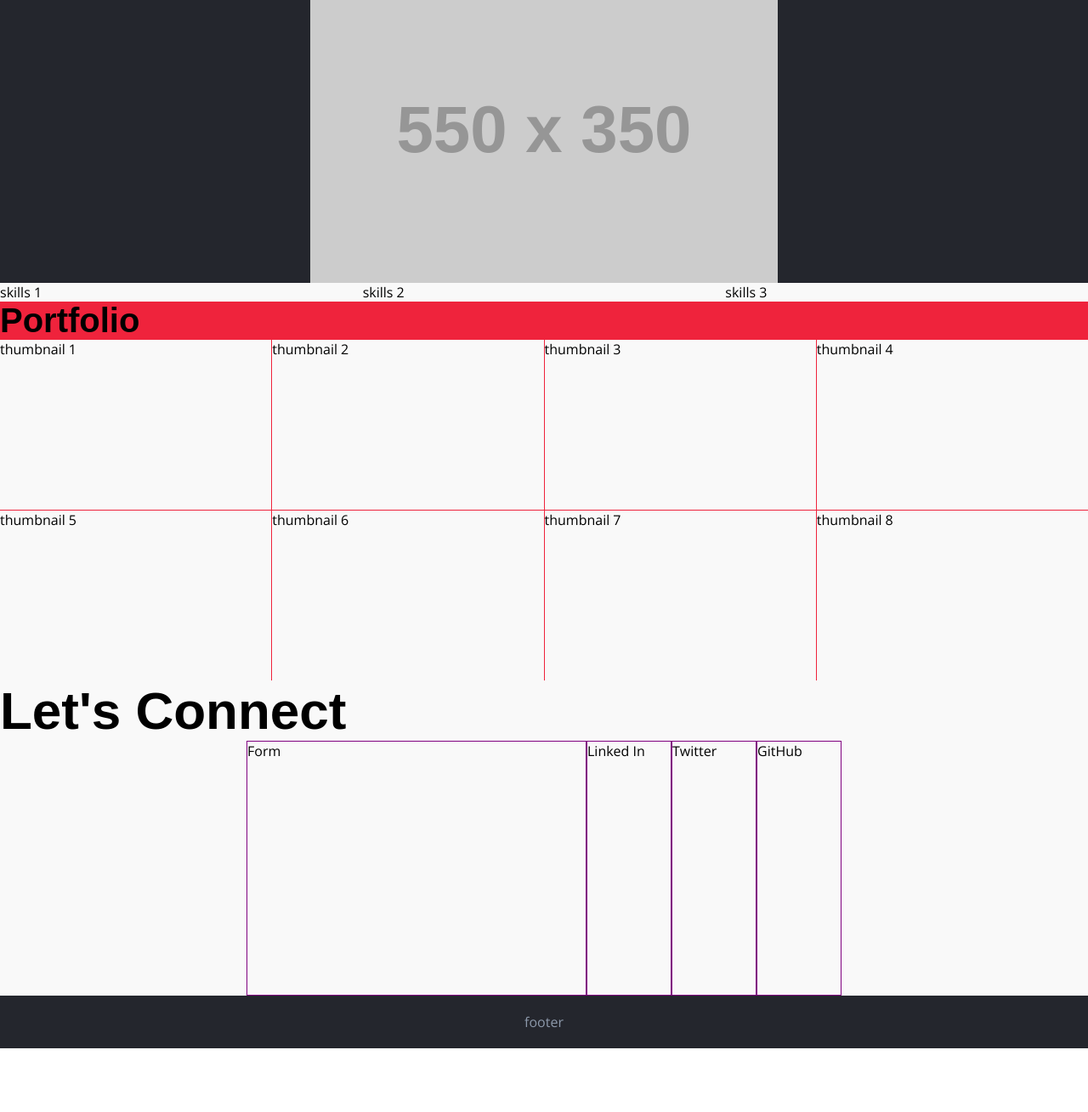
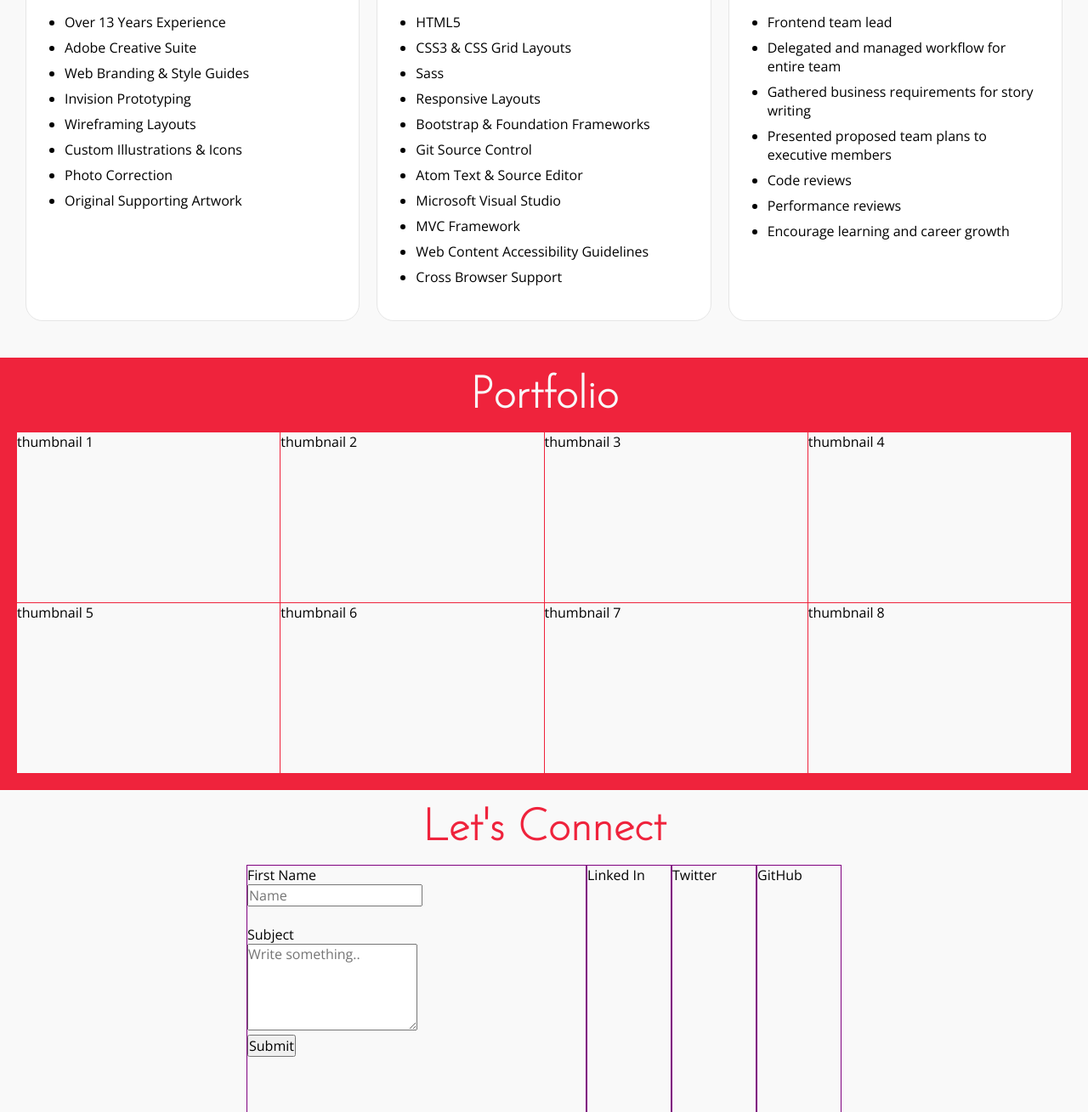
Before and after one commit to MichelleLeBlanc/portfolio, a plain HTML site: page public/index.html in a window 1280 px wide. Shown: the part 735-2044 px from the top of the page at 85% size. Before the commit the page ends 1969 px from the top, so only its background shows below. Drawn offline with nearby package versions, Linux system fonts and the light colour scheme; placeholder pictures from the web are drawn by us.

```diff
--- a/public/index.html
+++ b/public/index.html
@@ -6,32 +6,91 @@
 
   <meta name="description" content="Michelle LeBlanc's Portfolio">
   <link rel="stylesheet" href="css/style.css">
-  <link href="https://fonts.googleapis.com/css?family=Open+Sans" rel="stylesheet">
+  <link href="https://fonts.googleapis.com/css?family=Josefin+Sans:100|Open+Sans:300" rel="stylesheet">
+  <!-- <link href="https://fonts.googleapis.com/css?family=Inconsolata|Montserrat:300" rel="stylesheet"> -->
+  <!-- <link href="https://fonts.googleapis.com/css?family=Open+Sans+Condensed:300|Sacramento" rel="stylesheet"> -->
 </head>
 
 <body class="grid">
+
   <header class="nav">
     <div class="nav-grid">
-      <span class="nav-item">Intro</span>
-      <span class="nav-item">Skills</span>
-      <span class="nav-item">Portfolio</span>
-      <span class="nav-item">Connect</span>
+      <a class="nav-item" href="#intro">Intro</a>
+      <a class="nav-item" href="#skills">Skills</a>
+      <a class="nav-item" href="#portfolio">Portfolio</a>
+      <a class="nav-item" href="#connect">Connect</a>
     </div>
   </header>
-  <!-- <main> -->
-    <div class="intro">
-      <div>Intro</div>
-      <img src="https://via.placeholder.com/550x350">
-    </div>
-    <div class="skills">
+
+  <main>
+    <div id="intro"></div>
+    <section class="intro">
+      <div class="intro-container">
+        <h1 class="intro-title">Michelle LeBlanc</h1>
+        <p class="intro-subhead">
+          Hello! Thanks for stopping by to learn more about me and what I love to do. Have any questions? Want to know more? Let's chat.
+        </p>
+      </div>
+      <!-- <div id="skills"></div> -->
+    </section>
+
+    <section class="skills">
       <div class="skills-grid">
-        <div class="skills-list">skills 1</div>
-        <div class="skills-list">skills 2</div>
-        <div class="skills-list">skills 3</div>
+        <div class="skills-list">
+          <div class="skills-list-items">
+            <div id="skills"></div>
+              <h3 class="skills-header">Designer</h3>
+              <ul>
+                <li>Over 13 Years Experience</li>
+                <li>Adobe Creative Suite</li>
+                <li>Web Branding & Style Guides</li>
+                <li>Invision Prototyping</li>
+                <li>Wireframing Layouts</li>
+                <li>Custom Illustrations & Icons</li>
+                <li>Photo Correction</li>
+                <li>Original Supporting Artwork</li>
+              </ul>
+          </div>
+        </div>
+        <div class="skills-list">
+          <div class="skills-list-items">
+            <h3 class="skills-header">Developer</h3>
+              <ul>
+                <li>HTML5</li>
+                <li>CSS3 & CSS Grid Layouts</li>
+                <li>Sass</li>
+                <li>Responsive Layouts</li>
+                <li>Bootstrap & Foundation Frameworks</li>
+                <li>Git Source Control</li>
+                <li>Atom Text & Source Editor</li>
+                <li>Microsoft Visual Studio</li>
+                <li>MVC Framework</li>
+                <li>Web Content Accessibility Guidelines</li>
+                <li>Cross Browser Support</li>
+              </ul>
+          </div>
+        </div>
+        <div class="skills-list">
+          <div class="skills-list-items">
+            <h3 class="skills-header">Manager</h3>
+            <ul>
+              <li>Frontend team lead</li>
+              <li>Delegated and managed workflow for entire team</li>
+              <li>Gathered business requirements for story writing</li>
+              <li>Presented proposed team plans to executive members</li>
+              <li>Code reviews</li>
+              <li>Performance reviews</li>
+              <li>Encourage learning and career growth</li>
+            </ul>
+            <div id="portfolio"></div>
+          </div>
+        </div>
       </div>
-    </div>
-    <div class="portfolio">
-      <h3>Portfolio</h3>
+    </section>
+
+
+    <section class="portfolio">
+      <h2>Portfolio</h2>
       <div class="portfolio-grid">
         <div class="portfolio-thumb">thumbnail 1</div>
         <div class="portfolio-thumb">thumbnail 2</div>
@@ -42,19 +101,34 @@
         <div class="portfolio-thumb">thumbnail 7</div>
         <div class="portfolio-thumb">thumbnail 8</div>
       </div>
-    </div>
-    <div class="connect">
-      <h1>Let's Connect</h1>
+    </section>
+
+    <div id="connect"></div>
+    <section class="connect">
+      <h2>Let's Connect</h2>
       <div class="connect-grid">
-        <div>Form</div>
+        <div>
+        <form>
+          <label for="fname">First Name</label><br />
+          <input type="text" id="name" name="name" placeholder="Name">
+          <br /><br />
+          <label for="subject">Subject</label><br />
+          <textarea id="subject" name="subject" placeholder="Write something.." style="height:100px"></textarea>
+          <br />
+          <input type="submit" value="Submit">
+        </form>
+      </div>
         <div>Linked In</div>
         <div>Twitter</div>
         <div>GitHub</div>
       </div>
-    </div>
-  <!-- </main> -->
+    </section>
+  </main>
+
   <footer class="footer">
-    footer
+    <h6>
+      Created by Michelle LeBlanc, 2018
+    </h6>
   </footer>
 
   <script src="js/scripts.js"></script>
```
